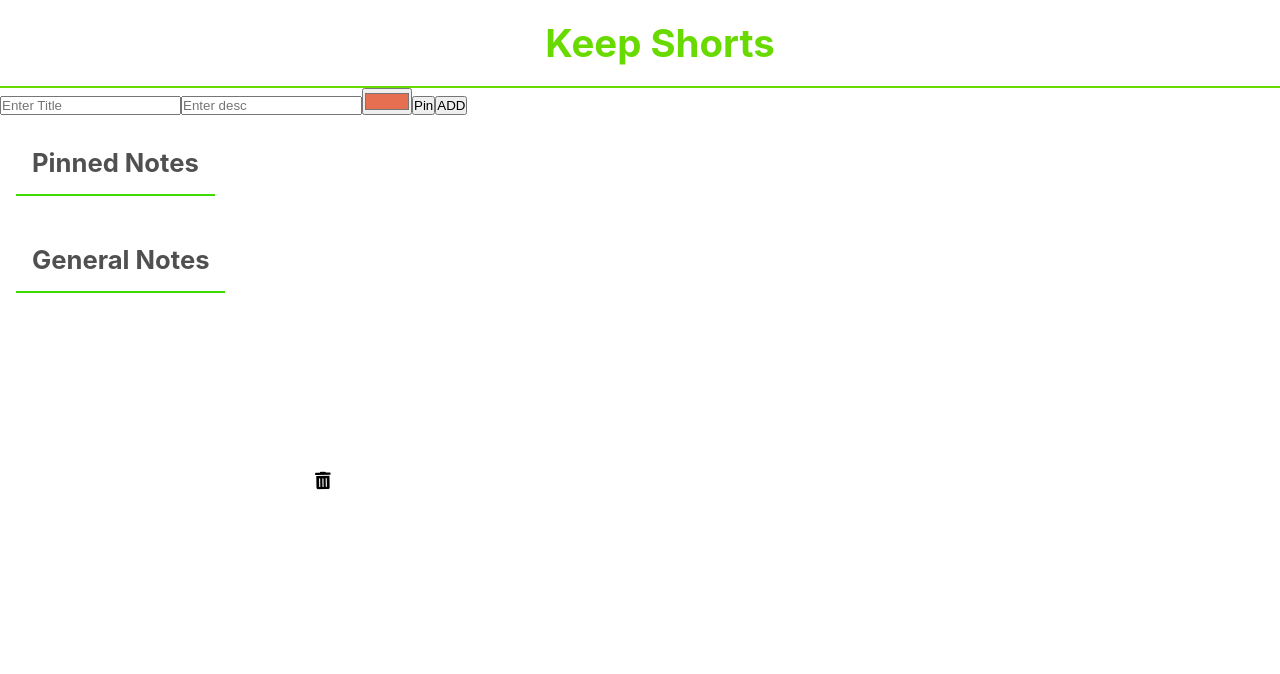
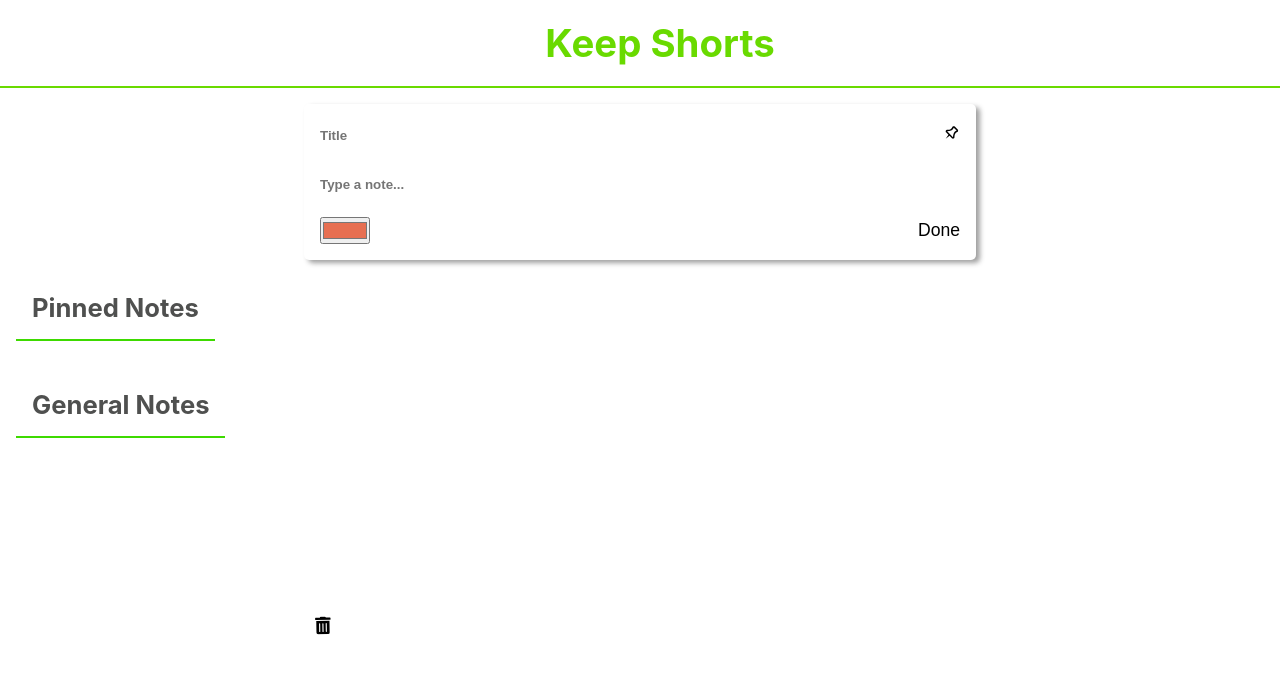
Before and after one commit to Rupamdas832/KeepNotes, a React (Create React App) app: page / in a window 1280 px wide. Shown: the top 674 px of the page. Built offline with nearby package versions, Linux system fonts and the light colour scheme.

Commit message:
style added

```diff
--- a/src/App.css
+++ b/src/App.css
@@ -9,6 +9,51 @@
     padding: 20px;
     font-size: 1.2rem;
     border-bottom: 2px solid rgb(105, 218, 0);
+}
+.inputSection{
+    display: flex;
+    flex-direction: column;
+    justify-content: center;
+    align-items: center;
+}
+.inputCard{
+    width: 50%;
+    margin-top: 1rem;
+    display: flex;
+    flex-direction: column;
+    justify-content: center;
+    align-items: center;
+    padding: 1rem;
+    border-radius: 5px;
+    box-shadow: 4px 3px 5px rgba(63, 63, 63, 0.493);
+}
+.inputTitle{
+    width: 100%;
+    display: flex;
+    flex-direction: row;
+    justify-content: space-between;
+}
+.inputField{
+    border: none;
+    width: 100%;
+    padding: 0.5rem 0;
+    font-weight: 700;
+    color: black;
+}
+.inputField.desc{
+    height: 50px;
+}
+.inputActionBtns{
+    width: 100%;
+    display: flex;
+    flex-direction: row;
+    justify-content: space-between;
+}
+.btn{
+    background: none;
+    border: none;
+    cursor: pointer;
+    font-size: 1.1rem;
 }
 .keepList{
     width: 100vw;
@@ -63,9 +108,20 @@
     position: absolute;
     bottom: 10px;
 }
-.btn{
-    background: none;
-    border: none;
-    cursor: pointer;
-    font-size: 1.1rem;
+@media screen and (max-width: 750px){
+    .inputCard{
+        width: 80%;
+    }
+    .pinKeeps{
+        grid-template-columns: 1fr 1fr;
+    }
+    .keepList{
+        font-size: 0.6rem;
+    }
+    .keep{
+        width: 250px;
+        height: 100px;
+        font-size: 0.8rem;
+        margin: 0.6rem;
+    }
 }
--- a/src/Components/Input.js
+++ b/src/Components/Input.js
@@ -1,5 +1,6 @@
 import React, { useState } from 'react'
 import {v4} from "uuid"
+import {TiPinOutline, TiPin} from "react-icons/ti"
 
 function Input({setKeep}) {
     const [title, setTitle] = useState("")
@@ -22,12 +23,18 @@ function Input({setKeep}) {
         setColor("")
     }
     return (
-        <div style={{backgroundColor: `${color}`}}>
-            <input placeholder="Enter Title" value={title} onChange={(e) => setTitle(e.target.value)}/>
-            <input placeholder="Enter desc" value={desc} onChange={(e) => setDesc(e.target.value)}/>
-            <input type="color" id="favcolor" name="favcolor" value="#e76f51" onChange={(e) => setColor(e.target.value)}/>
-            <button onClick={() => setIsPin(!isPin)}>Pin</button>
-            <button onClick={addBtn}>ADD</button>
+        <div className="inputSection">
+        <div className="inputCard" style={{backgroundColor: `${color}`}}>
+            <div className="inputTitle">
+                <input placeholder="Title" value={title} onChange={(e) => setTitle(e.target.value)} className="inputField" style={{backgroundColor: `${color}`}}/>
+                <button onClick={() => setIsPin(!isPin)} className="btn">{isPin ? <TiPin/> : <TiPinOutline/>}</button>
+            </div>
+            <input placeholder="Type a note..." value={desc} onChange={(e) => setDesc(e.target.value)} className="inputField desc" style={{backgroundColor: `${color}`}}/>
+            <div className="inputActionBtns">
+                <input type="color" id="favcolor" name="favcolor" value="#e76f51" onChange={(e) => setColor(e.target.value)}/>
+                <button onClick={addBtn} className="btn">Done</button>
+            </div>
+        </div>
         </div>
     )
 }
```
